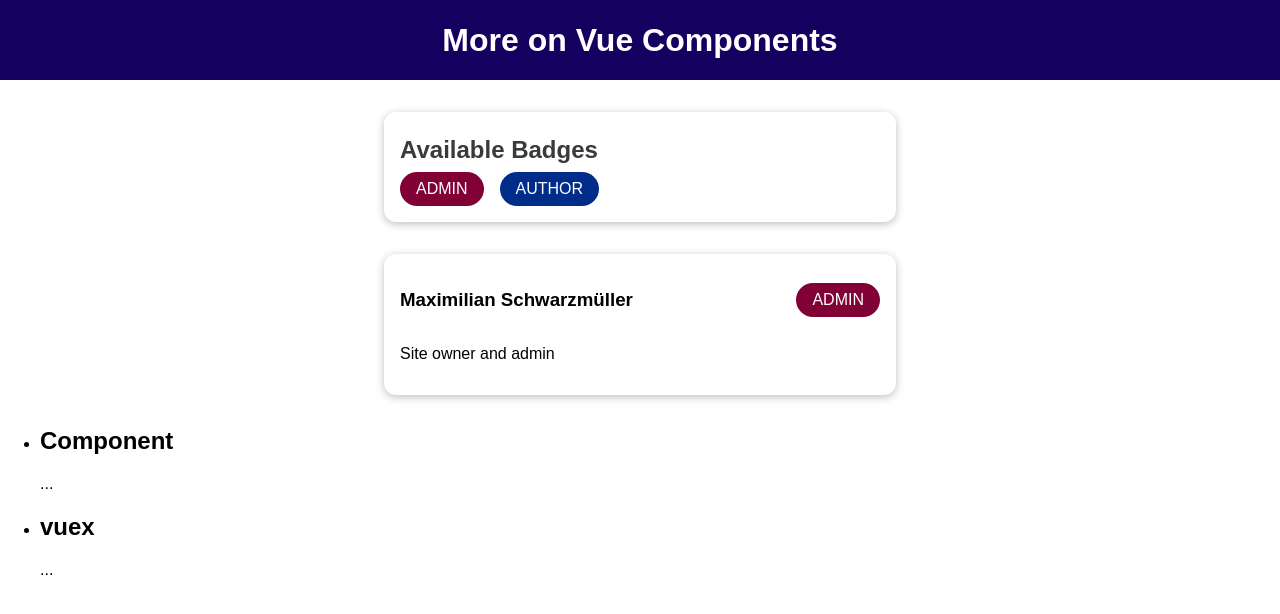
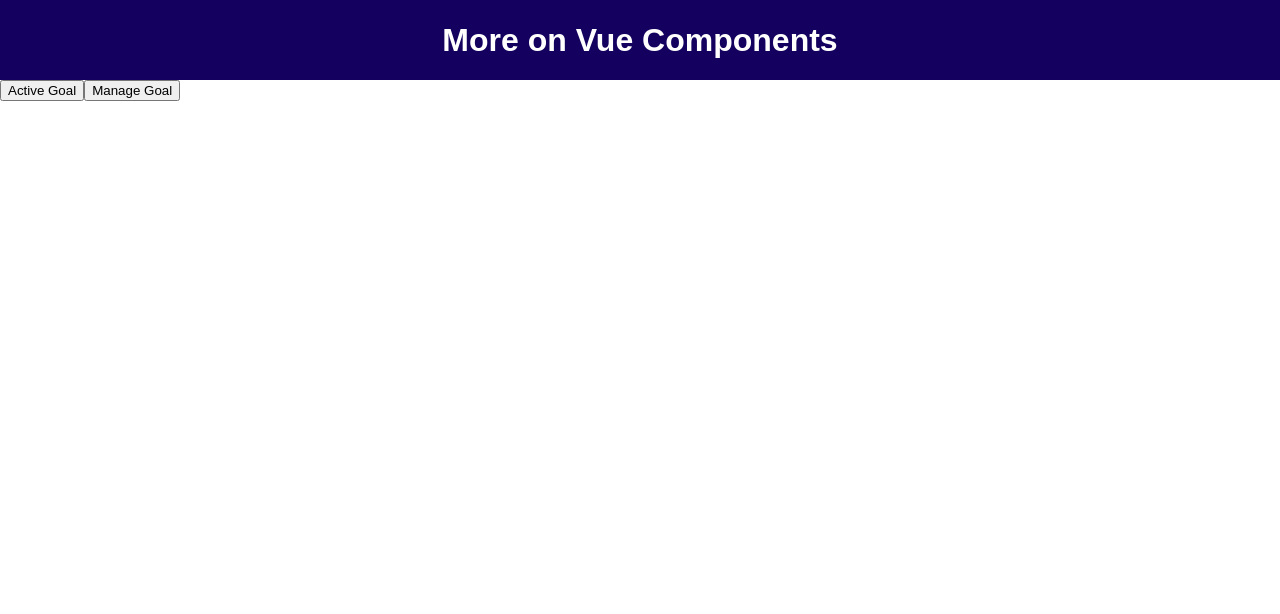
Before and after one commit to Satyaki-Roy/vue-deeper-into-componets, a Vue app: page / in a window 1280 px wide. Shown: the top 614 px of the page. Built offline with nearby package versions, Linux system fonts and the light colour scheme.

Commit message:
dynamic component

```diff
--- a/src/App.vue
+++ b/src/App.vue
@@ -1,33 +1,22 @@
 <template>
   <div>
     <the-header></the-header>
-    <badge-list></badge-list>
-    <user-info
-      :full-name="activeUser.name"
-      :info-text="activeUser.description"
-      :role="activeUser.role"
-    ></user-info>
-    <course-goal>
-      <template #default="slotProps">
-        <h2>{{slotProps.item}}</h2>
-        <p>{{slotProps.spacing}}</p>
-      </template>
-    </course-goal>
+    <button @click="setSelectedComponent('active-goals')">Active Goal</button>
+    <button @click="setSelectedComponent('manage-goals')">Manage Goal</button>
+    <component :is="activeComponent"></component>
   </div>
 </template>
 
 <script>
-import TheHeader from './components/TheHeader.vue';
-import BadgeList from './components/BadgeList.vue';
-import UserInfo from './components/UserInfo.vue';
-import CourseGoal from "@/components/CourseGoal";
+import TheHeader from '@/components/TheHeader.vue';
+import ActiveGoals from "@/components/ActiveGoals";
+import ManageGoals from "@/components/ManageGoals";
 
 export default {
   components: {
     TheHeader,
-    BadgeList,
-    UserInfo,
-    CourseGoal
+    ActiveGoals,
+    ManageGoals
   },
   data() {
     return {
@@ -36,8 +25,14 @@
         description: 'Site owner and admin',
         role: 'admin',
       },
+      activeComponent: ""
     };
   },
+  methods: {
+    setSelectedComponent(cmp) {
+      this.activeComponent = cmp;
+    }
+  }
 };
 </script>
 
--- /dev/null
+++ b/src/components/ActiveGoals.vue
@@ -0,0 +1,11 @@
+<template>
+<h2>Active Goals</h2>
+</template>
+
+<script>
+export default {
+  name: "ActiveGoals"
+}
+</script>
+
+<style scoped></style>
--- /dev/null
+++ b/src/components/ManageGoals.vue
@@ -0,0 +1,11 @@
+<template>
+<h2>Manage Goals</h2>
+</template>
+
+<script>
+export default {
+name: "ManageGoals"
+}
+</script>
+
+<style scoped></style>
```
